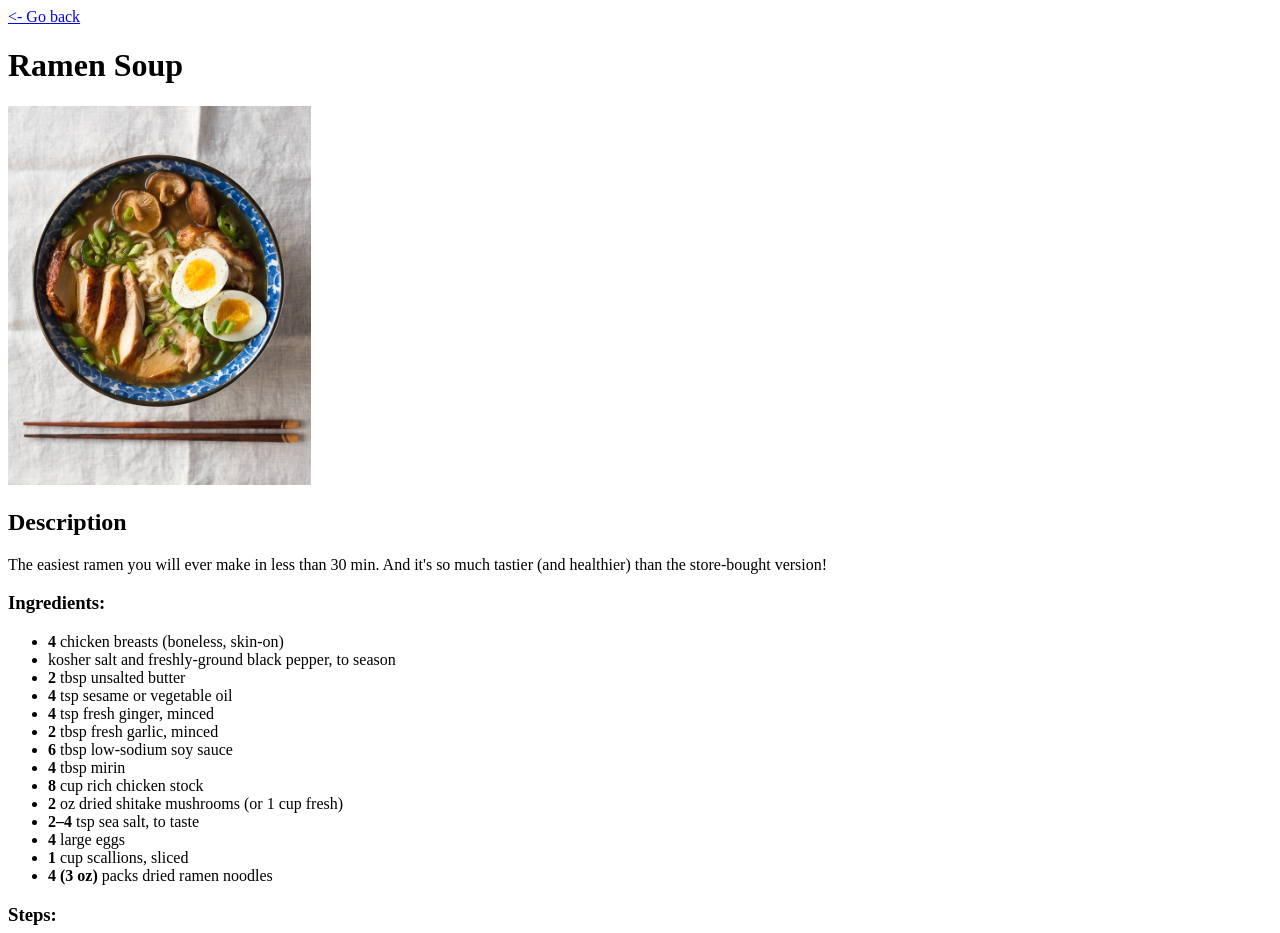
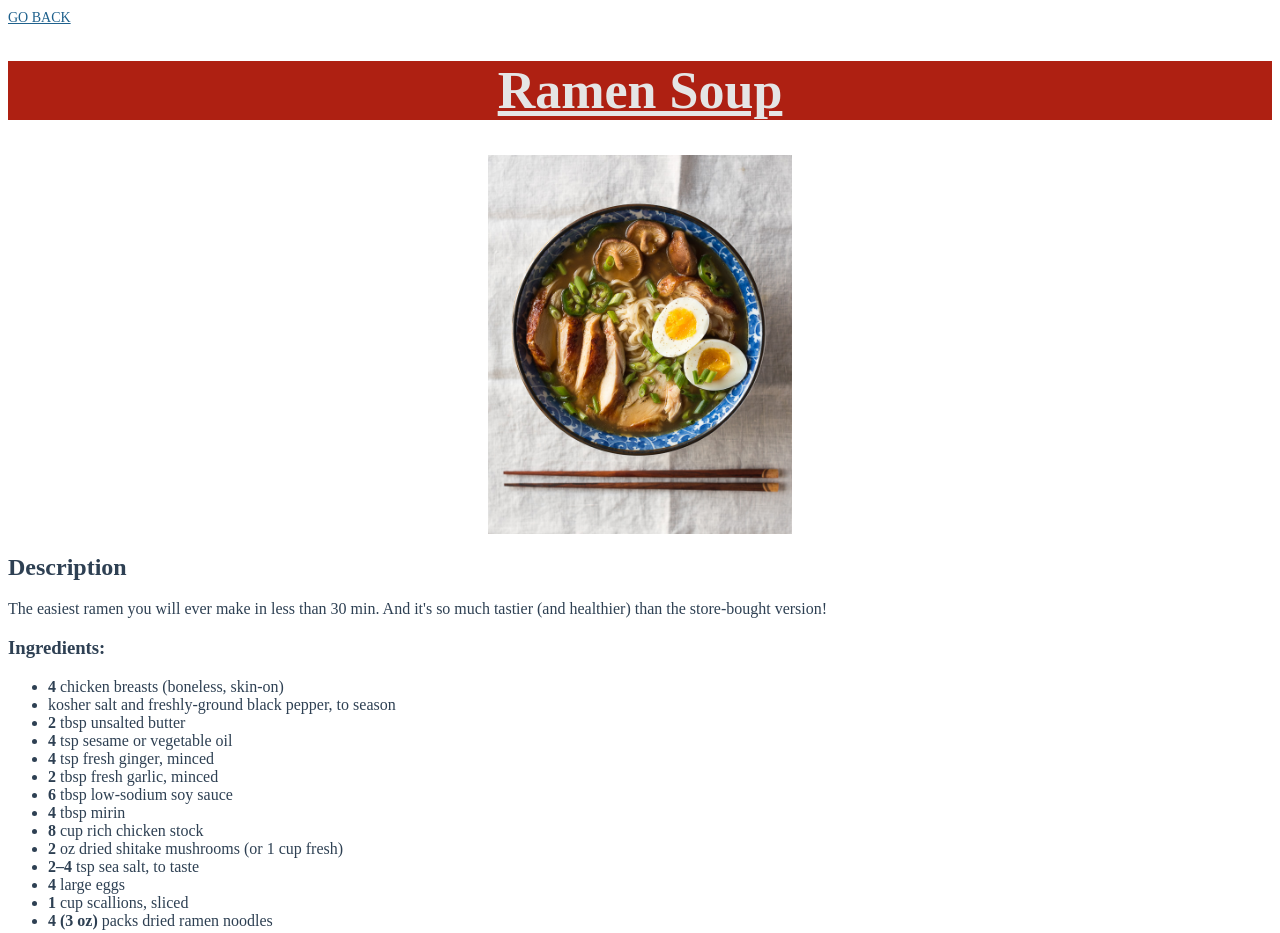
Before and after one commit to ena0berzerk/odin-recipes, a plain HTML site: page recipes/ramen.html in a window 1280 px wide. Shown: the top 933 px of the page. Drawn offline with Linux system fonts and the light colour scheme.

Commit message:
feat: connect styles & add classes to elements

```diff
--- a/recipes/ramen.html
+++ b/recipes/ramen.html
@@ -5,15 +5,12 @@
     <meta http-equiv="X-UA-Compatible" content="IE=edge" />
     <meta name="viewport" content="width=device-width, initial-scale=1.0" />
     <title>Ramen Recipe</title>
+    <link rel="stylesheet" href="../styles.css" />
   </head>
   <body>
-    <a href="../index.html"><- Go back</a>
-    <h1>Ramen Soup</h1>
-    <img
-      src="img/ramen-final.jpeg"
-      alt="dish of cooked ramen soup"
-      width="24%"
-    />
+    <a class="back-link" href="../index.html">Go back</a>
+    <h1 class="title ramen-title">Ramen Soup</h1>
+    <img src="img/ramen-final.jpeg" alt="dish of cooked ramen soup" />
     <h2>Description</h2>
     <p>
       The easiest ramen you will ever make in less than 30 min. And it's so much
```
Also changed, not shown: recipes/tortillas.html (+3 -2 lines).
